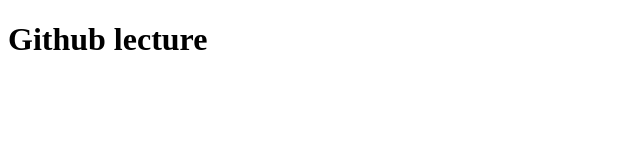
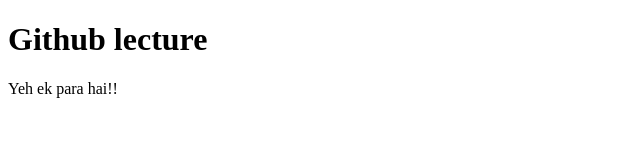
Before and after one commit to TejBhagat28/Manager, a plain HTML site: page index.html in a window 1280 px wide. Shown: the whole page, without its empty margins (0-640 px from the left). Drawn offline with Linux system fonts and the light colour scheme.

Commit message:
Para dala :)

```diff
--- a/index.html
+++ b/index.html
@@ -7,5 +7,6 @@
 </head>
 <body>
     <h1>Github lecture</h1>
+    <p>Yeh ek para hai!!</p>
 </body>
 </html>
```
